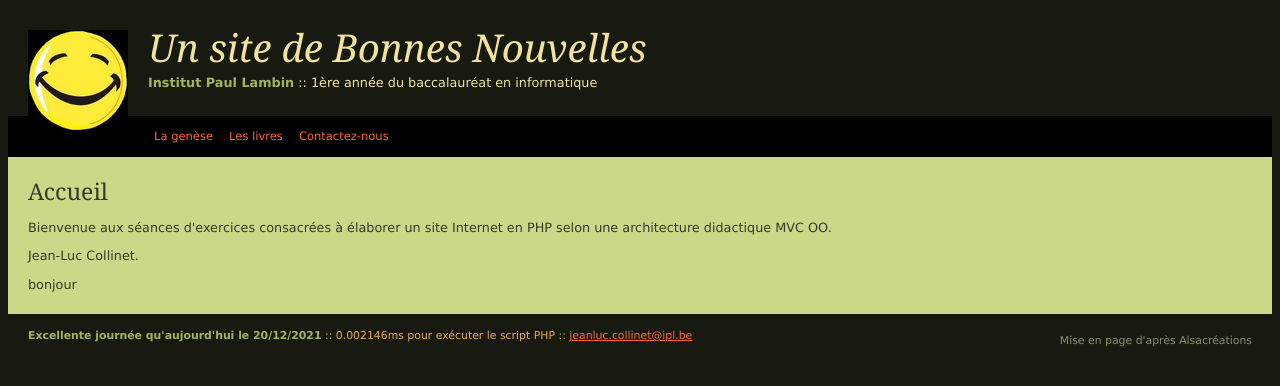
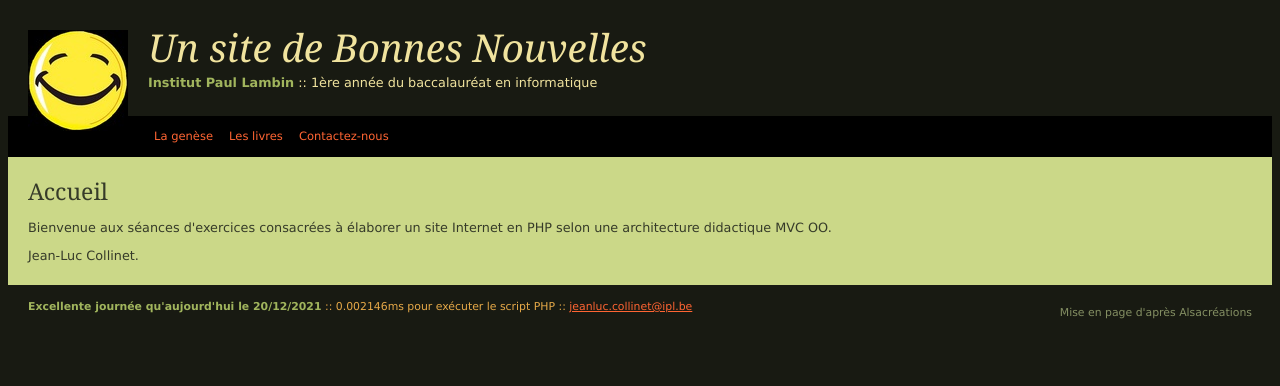
Before and after one commit to I-Ibrahim-I/GoodNewsSite, a PHP site: page / in a window 1280 px wide. Shown: the top 386 px of the page. Run offline with PHP 8.4, Linux system fonts and the light colour scheme.

Commit message:
modify home.php

```diff
--- a/views/home.php
+++ b/views/home.php
@@ -2,5 +2,5 @@
 	<h2>Accueil</h2>
 	<p>Bienvenue aux séances d'exercices consacrées à élaborer un site Internet en PHP selon une architecture didactique MVC OO.</p>
 	<p>Jean-Luc Collinet.</p>
-    <p>bonjour</p>
+
 </div><!-- #contenu -->
```
